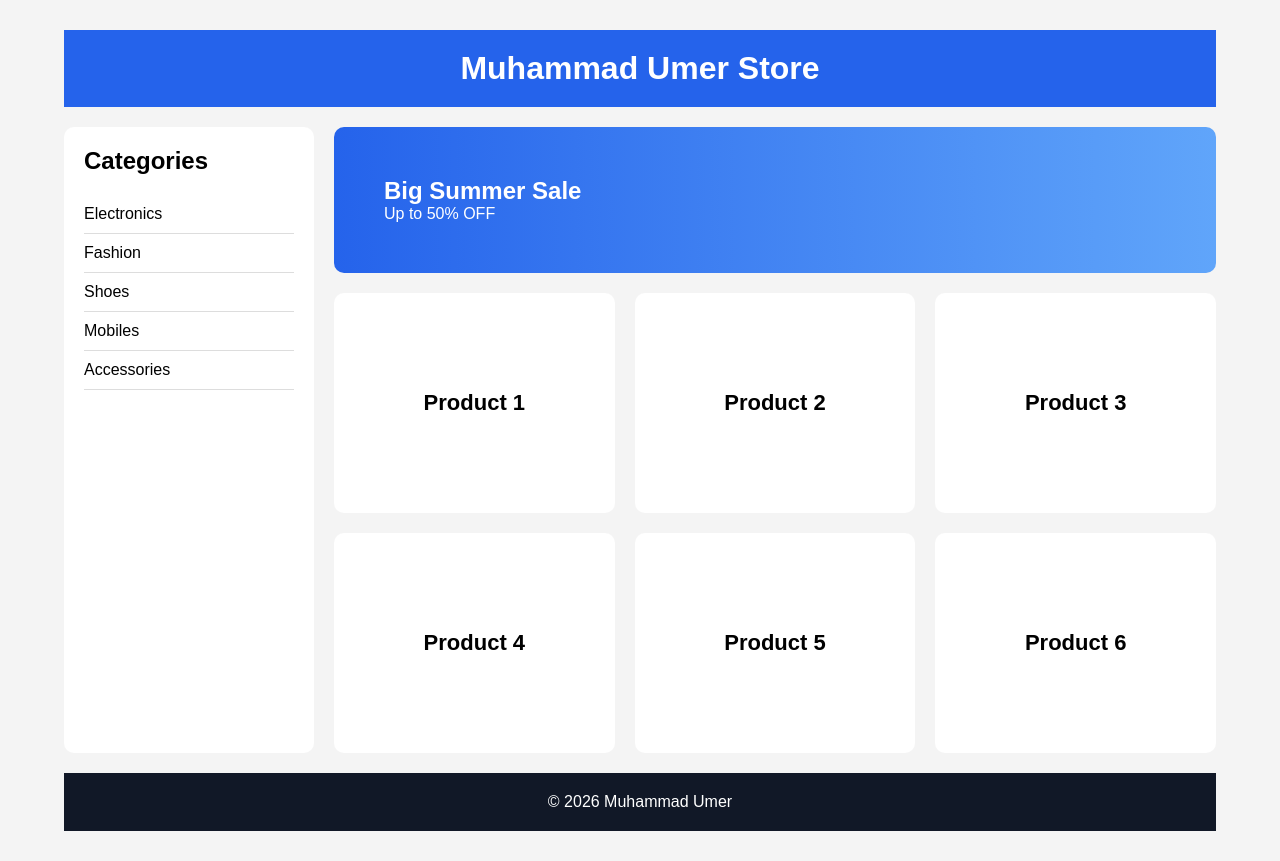
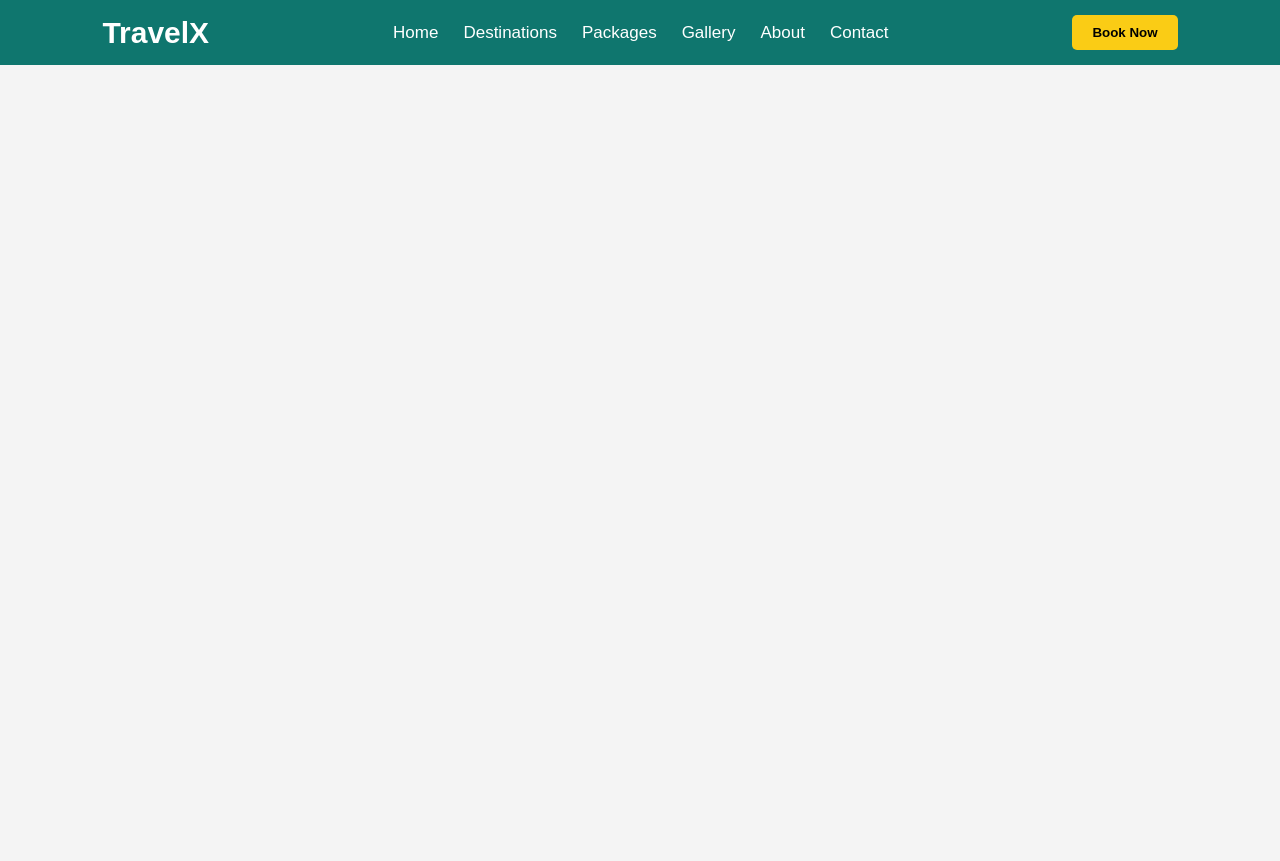
Before and after one commit to um3953679-dot/smit-batch-23-projects, a plain HTML site: page index.html in a window 1280 px wide. After the commit the page ends 800 px from the top, so only its background shows below. Drawn offline with Linux system fonts and the light colour scheme.

Commit message:
Add files via upload

```diff
--- a/index.html
+++ b/index.html
@@ -3,50 +3,27 @@
 <head>
     <meta charset="UTF-8">
     <meta name="viewport" content="width=device-width, initial-scale=1.0">
-    <title>E-Commerce Grid</title>
+    <title>Travel Website</title>
     <link rel="stylesheet" href="style.css">
 </head>
 <body>
 
-<div class="container">
+<nav class="navbar">
+    <div class="logo">
+        <h2>TravelX</h2>
+    </div>
 
-    <header class="header">
-        <h1>Muhammad Umer Store</h1>
-    </header>
+    <ul class="nav-links">
+        <li><a href="#">Home</a></li>
+        <li><a href="#">Destinations</a></li>
+        <li><a href="#">Packages</a></li>
+        <li><a href="#">Gallery</a></li>
+        <li><a href="#">About</a></li>
+        <li><a href="#">Contact</a></li>
+    </ul>
 
-    <aside class="sidebar">
-        <h2>Categories</h2>
-
-        <ul>
-            <li>Electronics</li>
-            <li>Fashion</li>
-            <li>Shoes</li>
-            <li>Mobiles</li>
-            <li>Accessories</li>
-        </ul>
-    </aside>
-
-    <section class="hero">
-        <h2>Big Summer Sale</h2>
-        <p>Up to 50% OFF</p>
-    </section>
-
-    <section class="products">
-
-        <div class="card">Product 1</div>
-        <div class="card">Product 2</div>
-        <div class="card">Product 3</div>
-        <div class="card">Product 4</div>
-        <div class="card">Product 5</div>
-        <div class="card">Product 6</div>
-
-    </section>
-
-    <footer class="footer">
-        © 2026 Muhammad Umer
-    </footer>
-
-</div>
+    <button class="btn">Book Now</button>
+</nav>
 
 </body>
 </html>
--- a/style.css
+++ b/style.css
@@ -2,111 +2,66 @@
     margin:0;
     padding:0;
     box-sizing:border-box;
-    font-family:Arial,sans-serif;
+    font-family:Arial, sans-serif;
 }
 
 body{
     background:#f4f4f4;
 }
 
-.container{
-    width:90%;
-    max-width:1200px;
-    margin:30px auto;
-
-    display:grid;
-    grid-template-columns:250px 1fr;
-    grid-template-areas:
-    "header header"
-    "sidebar hero"
-    "sidebar products"
-    "footer footer";
-
-    gap:20px;
+.navbar{
+    display:flex;
+    justify-content:space-between;
+    align-items:center;
+    flex-wrap:wrap;
+    padding:15px 8%;
+    background:#0f766e;
 }
 
-.header{
-    grid-area:header;
-    background:#2563eb;
-    color:white;
-    padding:20px;
-    text-align:center;
+.logo h2{
+    color:#fff;
+    font-size:30px;
 }
 
-.sidebar{
-    grid-area:sidebar;
-    background:white;
-    padding:20px;
-    border-radius:10px;
+.nav-links{
+    display:flex;
+    list-style:none;
+    gap:25px;
+    flex-wrap:wrap;
 }
 
-.sidebar ul{
-    list-style:none;
-    margin-top:20px;
-}
-
-.sidebar li{
-    padding:10px 0;
-    border-bottom:1px solid #ddd;
-}
-
-.hero{
-    grid-area:hero;
-    background:linear-gradient(90deg,#2563eb,#60a5fa);
+.nav-links a{
+    text-decoration:none;
     color:white;
-    padding:50px;
-    border-radius:10px;
-}
-
-.products{
-    grid-area:products;
-
-    display:grid;
-    grid-template-columns:repeat(auto-fit,minmax(220px,1fr));
-    gap:20px;
-}
-
-.card{
-    background:white;
-    height:220px;
-    border-radius:10px;
-
-    display:flex;
-    justify-content:center;
-    align-items:center;
-
-    font-size:22px;
-    font-weight:bold;
-
+    font-size:17px;
     transition:.3s;
 }
 
-.card:hover{
-    transform:translateY(-10px);
-    box-shadow:0 10px 25px rgba(0,0,0,.2);
+.nav-links a:hover{
+    color:#facc15;
 }
 
-.footer{
-    grid-area:footer;
-    background:#111827;
-    color:white;
-    text-align:center;
-    padding:20px;
+.btn{
+    padding:10px 20px;
+    border:none;
+    border-radius:5px;
+    background:#facc15;
+    color:#000;
+    font-weight:bold;
+    cursor:pointer;
+}
+
+.btn:hover{
+    background:white;
 }
 
 @media(max-width:768px){
+    .navbar{
+        flex-direction:column;
+        gap:15px;
+    }
 
-.container{
-
-grid-template-columns:1fr;
-
-grid-template-areas:
-"header"
-"hero"
-"sidebar"
-"products"
-"footer";
-
+    .nav-links{
+        justify-content:center;
+    }
 }
-
-}
```
